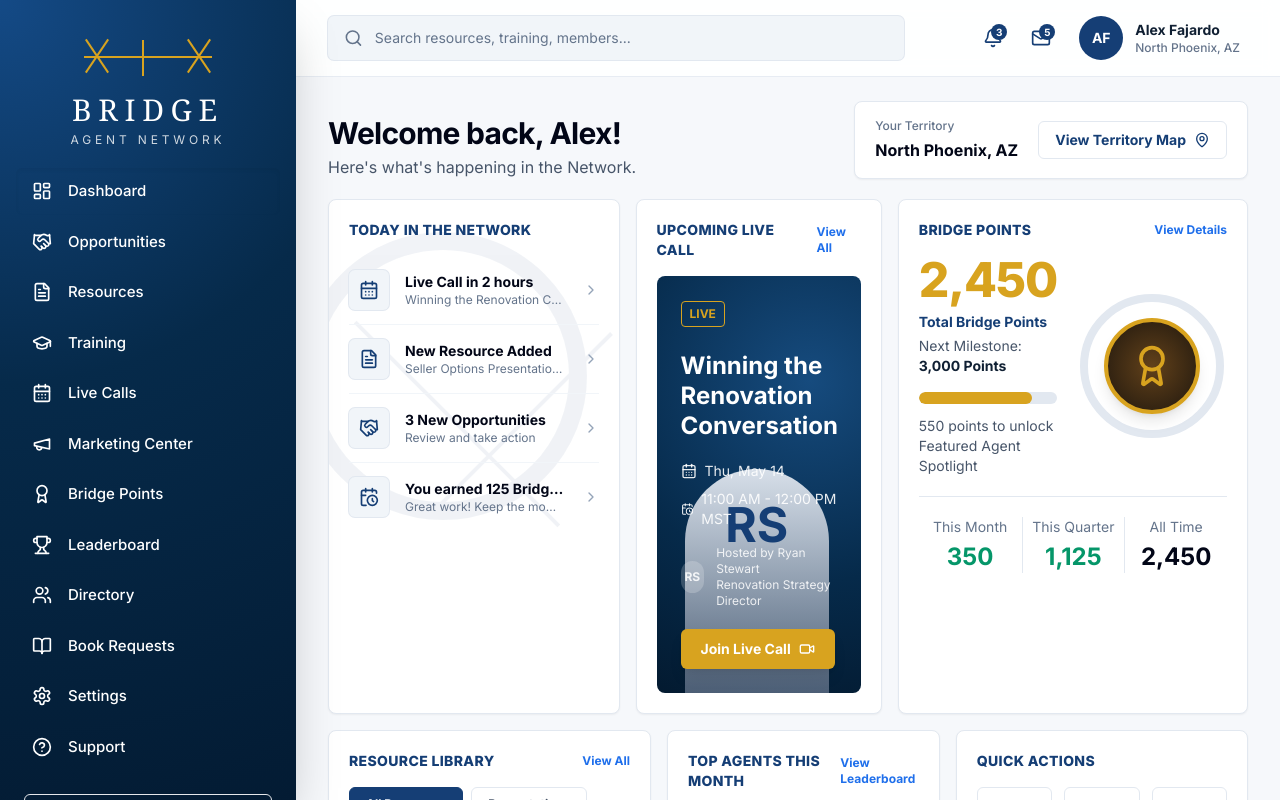
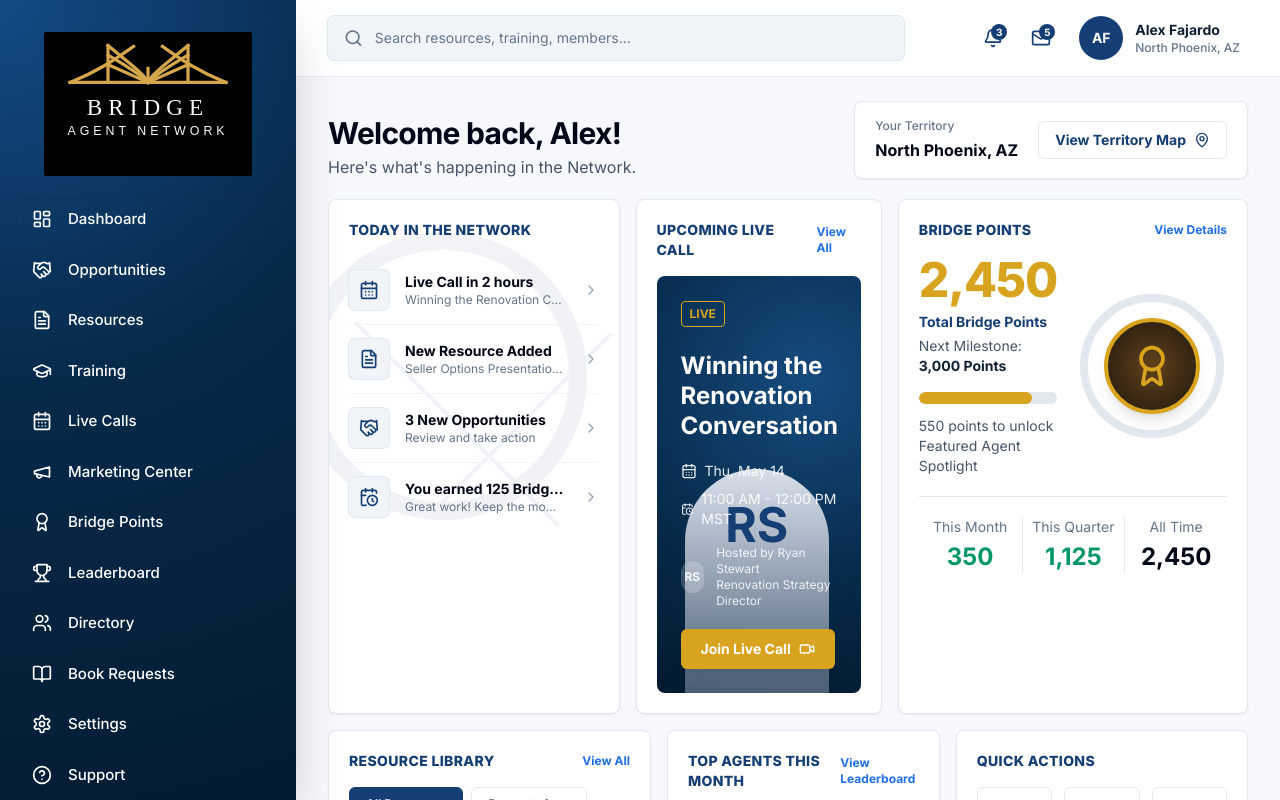
Before and after one commit to Bridge-Agent-Network/bridge-agent-network-portal, a Next.js app: page / in a window 1280 px wide. Shown: the top 800 px of the page. Built offline with nearby package versions, Linux system fonts and the light colour scheme.

Commit message:
Added Logo assett and update portal page logo

```diff
--- a/app/page.tsx
+++ b/app/page.tsx
@@ -1,13 +1,20 @@
 import { Dashboard } from "@/components/dashboard";
 import { PortalShell } from "@/components/portal-shell";
 import { currentMember } from "@/lib/seed-data";
+import Image from "next/image";
 
 export default function Home() {
   if (currentMember.status !== "Approved") {
     return (
       <main className="flex min-h-screen items-center justify-center bg-bridge-mist p-6">
         <section className="max-w-lg rounded-lg border border-bridge-line bg-white p-8 text-center shadow-soft">
-          <p className="text-sm font-semibold uppercase tracking-wide text-bridge-blue">Bridge Agent Network</p>
+          <Image
+            src="/bridge-agent-network-logo.svg"
+            alt="Bridge Agent Network"
+            width={520}
+            height={360}
+            className="mx-auto h-auto w-56 rounded-sm"
+          />
           <h1 className="mt-3 text-2xl font-semibold text-bridge-ink">Access pending</h1>
           <p className="mt-3 text-sm leading-6 text-slate-600">
             Your account is waiting for an admin to approve membership for your region.
--- a/components/portal-shell.tsx
+++ b/components/portal-shell.tsx
@@ -16,6 +16,7 @@ import {
   Trophy,
   Users
 } from "lucide-react";
+import Image from "next/image";
 import Link from "next/link";
 import type { ReactNode } from "react";
 import { GlobalSearch } from "@/components/global-search";
@@ -44,18 +45,13 @@ export function PortalShell({ member, children }: { member: Member; children: Re
     <div className="min-h-screen bg-[#f6f8fb] text-bridge-ink">
       <aside className="fixed inset-y-0 left-0 z-30 hidden w-[296px] flex-col bg-[radial-gradient(circle_at_top_left,#144a86,#062a4a_45%,#031b33)] text-white shadow-2xl xl:flex">
         <div className="px-8 pb-5 pt-8">
-          <div className="flex flex-col items-center text-center">
-            <div className="relative mb-3 h-12 w-36">
-              <div className="absolute left-2 right-2 top-6 h-0.5 bg-bridge-gold" />
-              <div className="absolute left-5 top-1 h-10 w-0.5 rotate-[-34deg] bg-bridge-gold" />
-              <div className="absolute left-5 top-1 h-10 w-0.5 rotate-[34deg] bg-bridge-gold" />
-              <div className="absolute right-5 top-1 h-10 w-0.5 rotate-[-34deg] bg-bridge-gold" />
-              <div className="absolute right-5 top-1 h-10 w-0.5 rotate-[34deg] bg-bridge-gold" />
-              <div className="absolute left-[4.1rem] top-2 h-9 w-0.5 bg-bridge-gold" />
-            </div>
-            <p className="font-serif text-3xl uppercase tracking-[0.22em]">Bridge</p>
-            <p className="mt-1 text-xs uppercase tracking-[0.32em] text-white/80">Agent Network</p>
-          </div>
+          <Image
+            src="/bridge-agent-network-logo.svg"
+            alt="Bridge Agent Network"
+            width={520}
+            height={360}
+            className="mx-auto h-auto w-52 rounded-sm"
+          />
         </div>
 
         <nav className="flex-1 space-y-1 px-4" aria-label="Portal navigation">
```
Also changed, not shown: public/bridge-agent-network-logo.svg (added).
